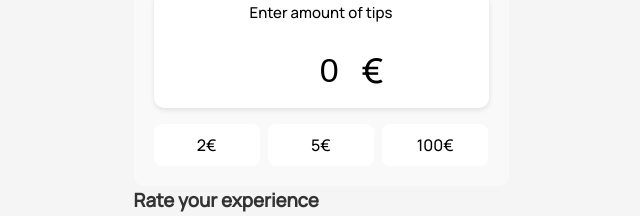
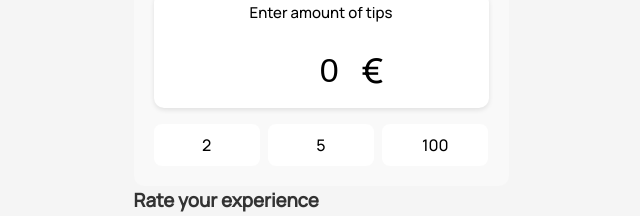
Before and after one commit to 2vasy/timpl-app, a Vue app: page / in a window 1280 px wide. Shown: the part 296-512 px from the top of the page, without its empty margins (319-959 px from the left). Built offline with nearby package versions, Linux system fonts and the light colour scheme.

Commit message:
add:amunt refactiring

```diff
--- a/src/components/TipInput.vue
+++ b/src/components/TipInput.vue
@@ -28,7 +28,7 @@
           @click="setTipAmount(amount)"
           class="quick-tip-button"
         >
-          {{ amount }}€
+          {{ amount }}
         </button>
       </div>
     </div>
```
